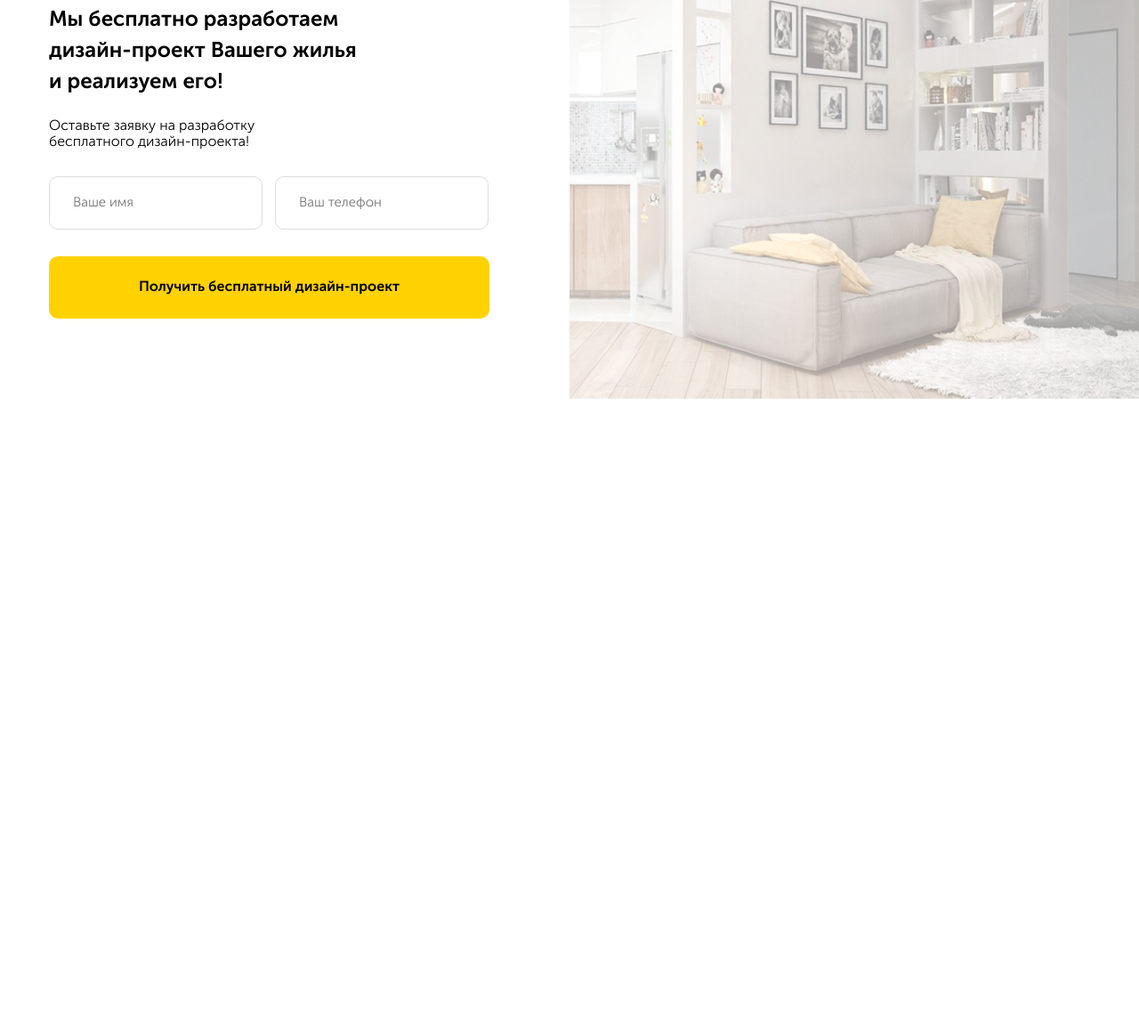
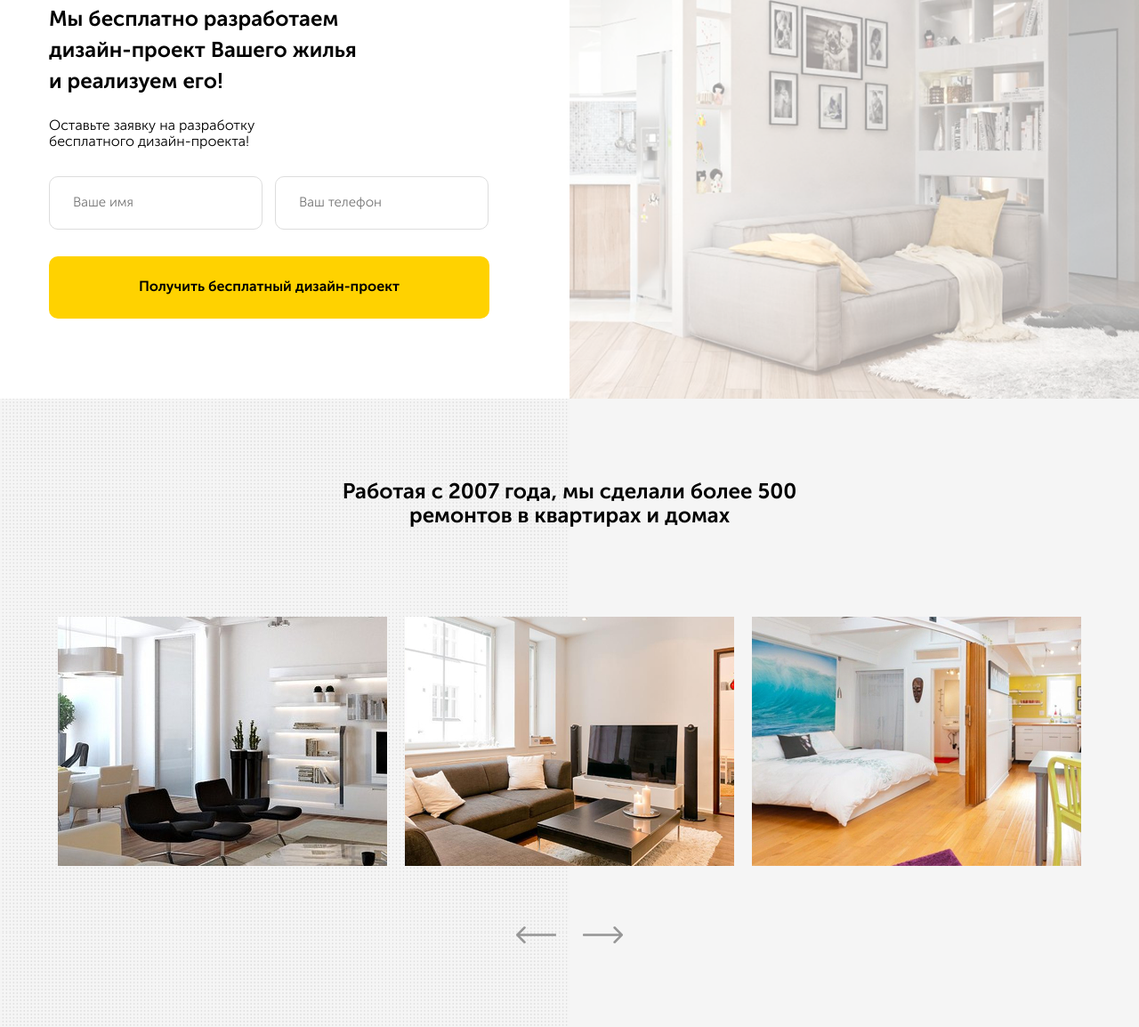
Before and after one commit to OlgaKomelkova/repair, a plain HTML site: page src/index.html in a window 1280 px wide. Shown: the part 826-1980 px from the top of the page at 89% size. Before the commit the page ends 1274 px from the top, so only its background shows below. Drawn offline with nearby package versions, Linux system fonts and the light colour scheme.

Commit message:
Настроили слайдер

```diff
--- /dev/null
+++ b/src/css/slick.css
@@ -0,0 +1,119 @@
+/* Slider */
+.slick-slider
+{
+    position: relative;
+
+    display: block;
+    box-sizing: border-box;
+
+    -webkit-user-select: none;
+       -moz-user-select: none;
+        -ms-user-select: none;
+            user-select: none;
+
+    -webkit-touch-callout: none;
+    -khtml-user-select: none;
+    -ms-touch-action: pan-y;
+        touch-action: pan-y;
+    -webkit-tap-highlight-color: transparent;
+}
+
+.slick-list
+{
+    position: relative;
+
+    display: block;
+    overflow: hidden;
+
+    margin: 0;
+    padding: 0;
+}
+.slick-list:focus
+{
+    outline: none;
+}
+.slick-list.dragging
+{
+    cursor: pointer;
+    cursor: hand;
+}
+
+.slick-slider .slick-track,
+.slick-slider .slick-list
+{
+    -webkit-transform: translate3d(0, 0, 0);
+       -moz-transform: translate3d(0, 0, 0);
+        -ms-transform: translate3d(0, 0, 0);
+         -o-transform: translate3d(0, 0, 0);
+            transform: translate3d(0, 0, 0);
+}
+
+.slick-track
+{
+    position: relative;
+    top: 0;
+    left: 0;
+
+    display: block;
+    margin-left: auto;
+    margin-right: auto;
+}
+.slick-track:before,
+.slick-track:after
+{
+    display: table;
+
+    content: '';
+}
+.slick-track:after
+{
+    clear: both;
+}
+.slick-loading .slick-track
+{
+    visibility: hidden;
+}
+
+.slick-slide
+{
+    display: none;
+    float: left;
+
+    height: 100%;
+    min-height: 1px;
+}
+[dir='rtl'] .slick-slide
+{
+    float: right;
+}
+.slick-slide img
+{
+    display: block;
+}
+.slick-slide.slick-loading img
+{
+    display: none;
+}
+.slick-slide.dragging img
+{
+    pointer-events: none;
+}
+.slick-initialized .slick-slide
+{
+    display: block;
+}
+.slick-loading .slick-slide
+{
+    visibility: hidden;
+}
+.slick-vertical .slick-slide
+{
+    display: block;
+
+    height: auto;
+
+    border: 1px solid transparent;
+}
+.slick-arrow.slick-hidden {
+    display: none;
+}
--- a/src/index.html
+++ b/src/index.html
@@ -6,6 +6,7 @@
     <meta http-equiv="X-UA-Compatible" content="ie=edge">
     <title>Document</title>
     <link rel = "stylesheet" href="css/normalize.css">
+    <link rel = "stylesheet" href="css/slick.css">
     <link rel = "stylesheet" href="css/style.css">
 </head>
 <body>
@@ -91,6 +92,36 @@
             <!-- /.container -->
         </section>
         <!-- /.offer -->
+        <section class="section portfolio">
+            <div class="container">
+                <h2 class="section-title portfolio__title">Работая с 2007 года, мы сделали более 500 ремонтов в квартирах и домах</h2>
+                <div class="slider">
+                    <div class="slider__item"><img class="slider__image" src="img/portfolio/slider_1.jpg" alt=""></div>
+                    <!-- /.slider__item -->
+                    <div class="slider__item"><img class="slider__image"  src="img/portfolio/slider_2.jpg" alt=""></div>
+                    <!-- /.slider__item -->
+                    <div class="slider__item"><img class="slider__image"  src="img/portfolio/slider_3.jpg" alt=""></div>
+                    <!-- /.slider__item -->
+                    <div class="slider__item"><img class="slider__image"  src="img/portfolio/slider_1.jpg" alt=""></div>
+                    <!-- /.slider__item -->
+                    <div class="slider__item"><img class="slider__image"  src="img/portfolio/slider_2.jpg" alt=""></div>
+                    <!-- /.slider__item -->
+                    <div class="slider__item"><img class="slider__image"  src="img/portfolio/slider_3.jpg" alt=""></div>
+                    <!-- /.slider__item -->
+                </div>
+                <!-- /.slider -->
+                <div class="arrows portfolio__arrows">
+                    <div class="arrows__left">
+                        <img src="img/portfolio/left-arrow.png" alt="">
+                    </div>
+                    <div class="arrows__right">
+                        <img src="img/portfolio/right-arrow.png" alt="">
+                    </div>
+                </div>
+            </div>
+            <!-- /.container -->
+        </section>
+        <!-- /.section portfolio -->
     </main>
     <div class="modal" id="modal">
         <div class="modal-dialog">
@@ -102,5 +133,32 @@
     <!----<script src = "js/main.js"></script> -->
     <script src="http://code.jquery.com/jquery-3.3.1.min.js" integrity="sha256-FgpCb/KJQlLNfOu91ta32o/NMZxltwRo8QtmkMRdAu8=" crossorigin="anonymous"></script>
     <script src = "js/modal.js"></script>
+    <script src = "js/slick.min.js"></script>
+    <script>
+    $(document).ready(function() {
+        $('.slider').slick({
+            slidesToShow: 3,
+            slidesToScroll: 1,
+            prevArrow: $('.arrows__left'),
+            nextArrow: $('.arrows__right'),
+            responsive: [
+            {
+      breakpoint: 1200,
+      settings: {
+        slidesToShow: 2,
+        slidesToScroll: 1
+      }
+    },
+    {
+      breakpoint: 768,
+      settings: {
+        slidesToShow: 1,
+        slidesToScroll: 1
+      }
+    }
+            ]
+        });
+    });
+    </script>
 </body>
 </html>
--- a/src/sass/_interface.sass
+++ b/src/sass/_interface.sass
@@ -28,6 +28,7 @@ img
     &-title
         font-size: 24px
         font-family: 'Museo Sans Bold', sans-serif
+        text-align: center
     &-subtitle
         display: block
         font-size: 16px
@@ -36,3 +37,7 @@ img
     padding: 20px 26px
     font-size: 15px
     border-radius: 10px
+.arrows
+    &__left, &__right
+        &:hover
+            cursor: pointer
--- a/src/sass/blocks/_offer.sass
+++ b/src/sass/blocks/_offer.sass
@@ -19,6 +19,7 @@
         max-width: 360px
         line-height: 35px
         margin-bottom: 24px
+        text-align: left
     &__subtitle
         max-width: 250px
         margin-bottom: 30px
--- /dev/null
+++ b/src/sass/blocks/_portfolio.sass
@@ -0,0 +1,16 @@
+.portfolio
+    background: $secondary url('../img/portfolio/portfolio-pattern.jpg') repeat-y center left
+    background-size: 50%
+    &__title
+        max-width: 600px
+        margin: auto
+        margin-bottom: 100px
+    &__arrows
+        max-width: 120px
+        margin: auto
+        margin-top: 68px
+        display: flex
+        justify-content: space-between
+.slider
+    &__image
+        margin: auto
--- a/src/sass/style.sass
+++ b/src/sass/style.sass
@@ -5,3 +5,4 @@
 @import '_fonts'
 @import 'blocks/_offer'
 @import 'blocks/_modal'
+@import 'blocks/_portfolio'
```
Also changed, not shown: src/css/slick-theme.css (added), src/css/style.css, src/img/portfolio/left-arrow.png (added), src/img/portfolio/portfolio-pattern.jpg (added), src/img/portfolio/right-arrow.png (added), src/img/portfolio/slider_1.jpg (added), src/img/portfolio/slider_2.jpg (added), src/img/portfolio/slider_3.jpg (added), src/js/slick.min.js (added), 1 other file.
